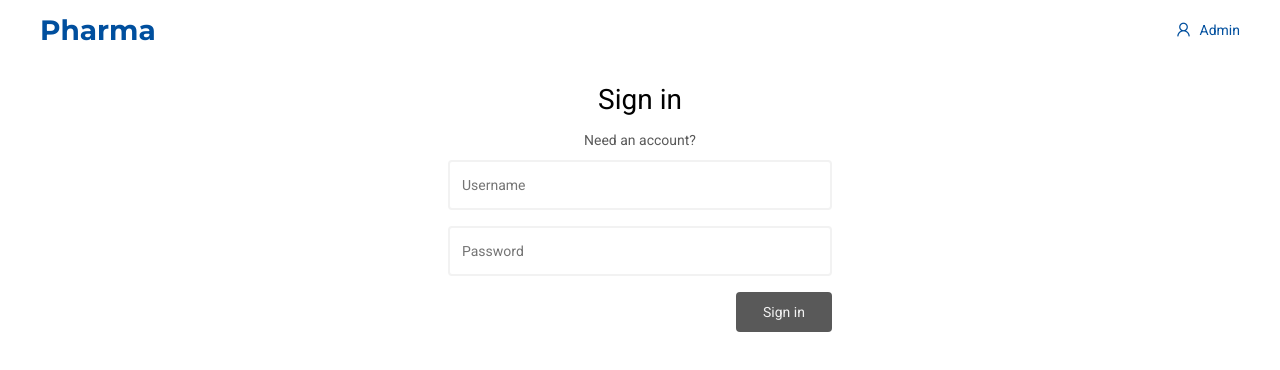
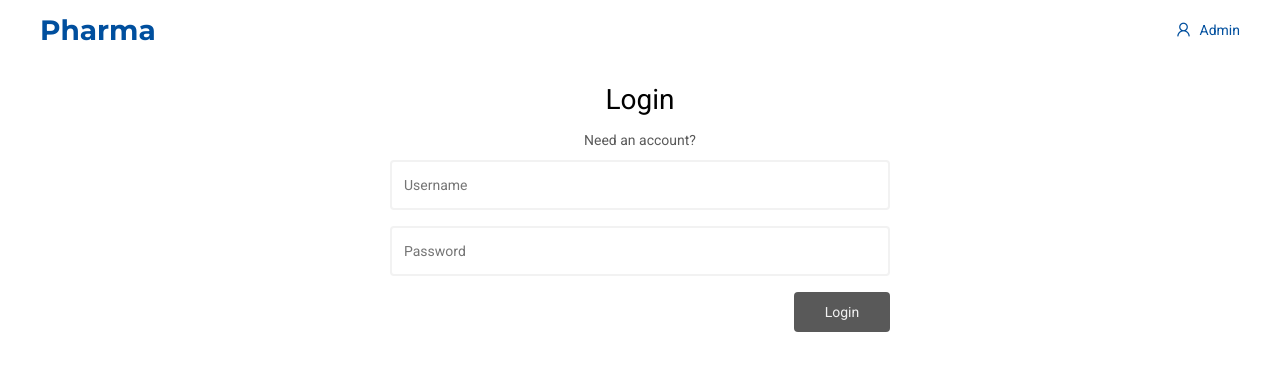
Before and after one commit to peter-yhc/pharma-web, a React (Create React App) app: page /login in a window 1280 px wide. Shown: the top 370 px of the page. Built offline with nearby package versions, Linux system fonts and the light colour scheme.

Commit message:
Update styling.

```diff
--- a/src/authentication/login/LoginPage.jsx
+++ b/src/authentication/login/LoginPage.jsx
@@ -52,7 +52,7 @@ const LoginPage = () => {
       ? <Redirect to="/" />
       : (
         <section className={styles.page}>
-          <PageTitle>Sign in</PageTitle>
+          <PageTitle>Login</PageTitle>
           <a className={styles.signupLink} href="/signup">Need an account?</a>
           <form className={styles.form} onSubmit={handleSubmit}>
             <Input type="text" placeholder="Username" onChange={handleUsernameInput} />
@@ -66,7 +66,7 @@ const LoginPage = () => {
               )
               : (
                 <Button className={styles.signInButton} type="submit" disabled={!username && !password}>
-                  Sign in
+                  Login
                 </Button>
               )}
           </form>
--- a/src/authentication/login/LoginPage.module.scss
+++ b/src/authentication/login/LoginPage.module.scss
@@ -9,6 +9,9 @@
     flex-direction: column;
     align-items: center;
     position: relative;
+    & > input {
+        width: 500px;
+    }
 }
 
 .signInButton {
--- a/src/authentication/signup/SignupPage.jsx
+++ b/src/authentication/signup/SignupPage.jsx
@@ -41,10 +41,6 @@ const SignupPage = () => {
         <section className={styles.page}>
           <PageTitle>Sign up</PageTitle>
           <form className={styles.form} ref={formRef} onSubmit={handleSubmit}>
-            <p>
-          * To sign up as an administrator you will need to have
-          the authentication key of the application.
-            </p>
             <Input type="text" placeholder="Username" onChange={handleUsernameChange} required />
             <Input type="email" placeholder="Email" onChange={handleEmailChange} required />
             <Input type="password" placeholder="Authentication Key" onChange={handleAuthKeyChange} required />
--- a/src/authentication/signup/SignupPage.module.scss
+++ b/src/authentication/signup/SignupPage.module.scss
@@ -9,6 +9,9 @@
     flex-direction: column;
     align-items: center;
     position: relative;
+    & > input, p {
+        width: 500px;
+    }
 }
 
 .signupButton {
```
